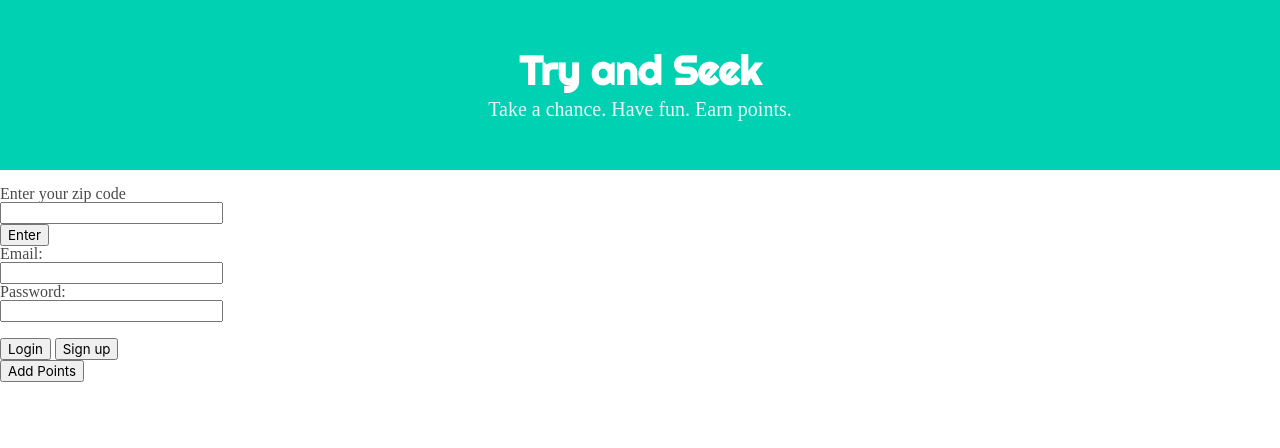
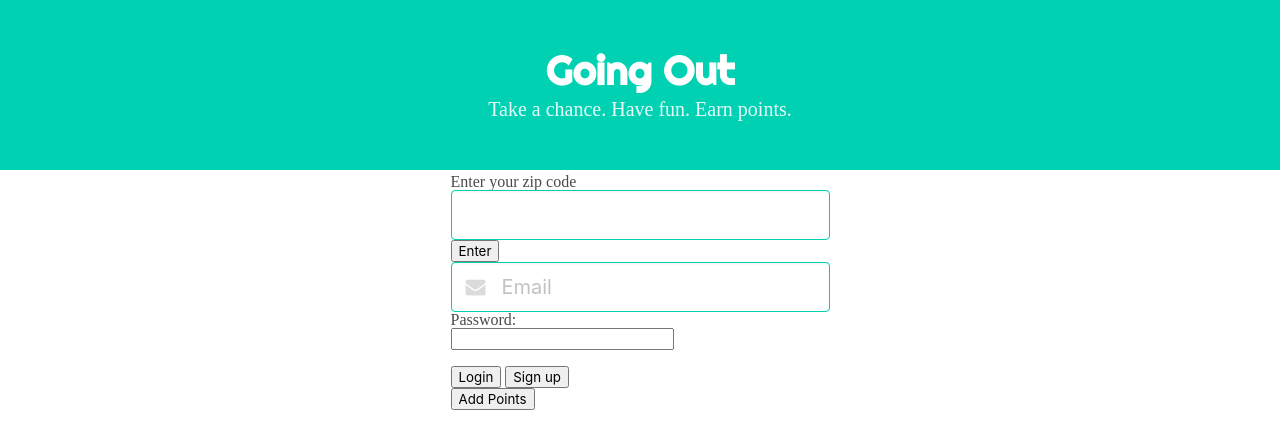
Before and after one commit to MelanieWest/going-out-app, a plain HTML site: page index.html in a window 1280 px wide. Drawn offline with nearby package versions, Linux system fonts and the light colour scheme; some packages are replaced by stand-ins of ours.

Commit message:
added google places script and working on form css

```diff
--- a/index.html
+++ b/index.html
@@ -7,6 +7,7 @@
     <title>Document</title>
     <link rel = "stylesheet" href="https://cdnjs.cloudflare.com/ajax/libs/bulma/0.5.3/css/bulma.css"/>
     <link href="https://fonts.googleapis.com/css?family=Righteous" rel="stylesheet">
+    <link rel="stylesheet" href="https://cdnjs.cloudflare.com/ajax/libs/font-awesome/4.7.0/css/font-awesome.min.css">
     <link rel = "stylesheet" type="text/css" href="assets/css/reset.css">
     <link rel = "stylesheet" type="text/css" href="assets/css/style.css">
     <!-- Compressed CSS -->
@@ -17,13 +18,12 @@
         <div class="hero-body">
         <div class="container">
         <div class="container has-text-centered">
-            <h1 class="title">Try and Seek</h1>
+            <h1 class="title">Going Out</h1>
             <h2 class="subtitle">Take a chance. Have fun. Earn points. <div class="container has-text-centered"></h2>
         </div>
         </div>
     </section>
-    <!--Add input form-->
-
+        <div class="columns is-mobile is-centered">
             <div id="display">
                 <br>
                 <div id="content">
@@ -32,7 +32,7 @@
 
                     <form id="user-zip">
                         <label for="zip-input"><p>Enter your zip code</p></label>
-                <input type="number" id="zip-input"><br>
+                        <input type="number" class="input is-primary input is-medium"  id="zip-input"><br>
                         <input id="zip-button" type="submit" value="Enter">
                     </form>
 
@@ -65,16 +65,17 @@
                 </div>
                 <!--this div holds all of the login form-->
                 <div id="login-form">
-            <form>
-                    Email:<br>
-                    <input type="text" id="email">
+                    <form class="control has-icons-left">
+                        <input class="input is-primary input is-medium" type="email" placeholder="Email">
+                        <span class="icon is-small is-left">
+                          <i class="fa fa-envelope"></i>
+                        </span>
                             <br>
                             Password:<br>
                             <input type="password" id="password">
                             <br><br>
                             <input type="button" value="Login" id="existing-user">
                             <input type="button" value="Sign up" id="new-user">
-
                   </form>
                 </div>
                 <div>
@@ -84,6 +85,12 @@
                 <!--Total user points will be displayed here-->
                 <div id = "points"></div>
             </div>
+        </div>
+        </div>
+      </div>
+    <!--Add input form-->
+
+
 </body>
 </html>
 
@@ -91,6 +98,7 @@
 <script src="assets/javascript/app.js" ></script>
 <script src="assets/javascript/groupon.js" ></script>
 <script src="assets/javascript/meetup.js" ></script>
+<script type="text/javascript" src="https://maps.googleapis.com/maps/api/js?key=AIzaSyCemlvhdvu74R6GZj5qODtWViZDiHuazjE&libraries=places"></script>
 <script src="assets/javascript/places.js" ></script>
 <script src="https://www.gstatic.com/firebasejs/4.3.1/firebase.js"></script>
 <script>
```
Lines whose indentation alone changed are shown as unchanged.
